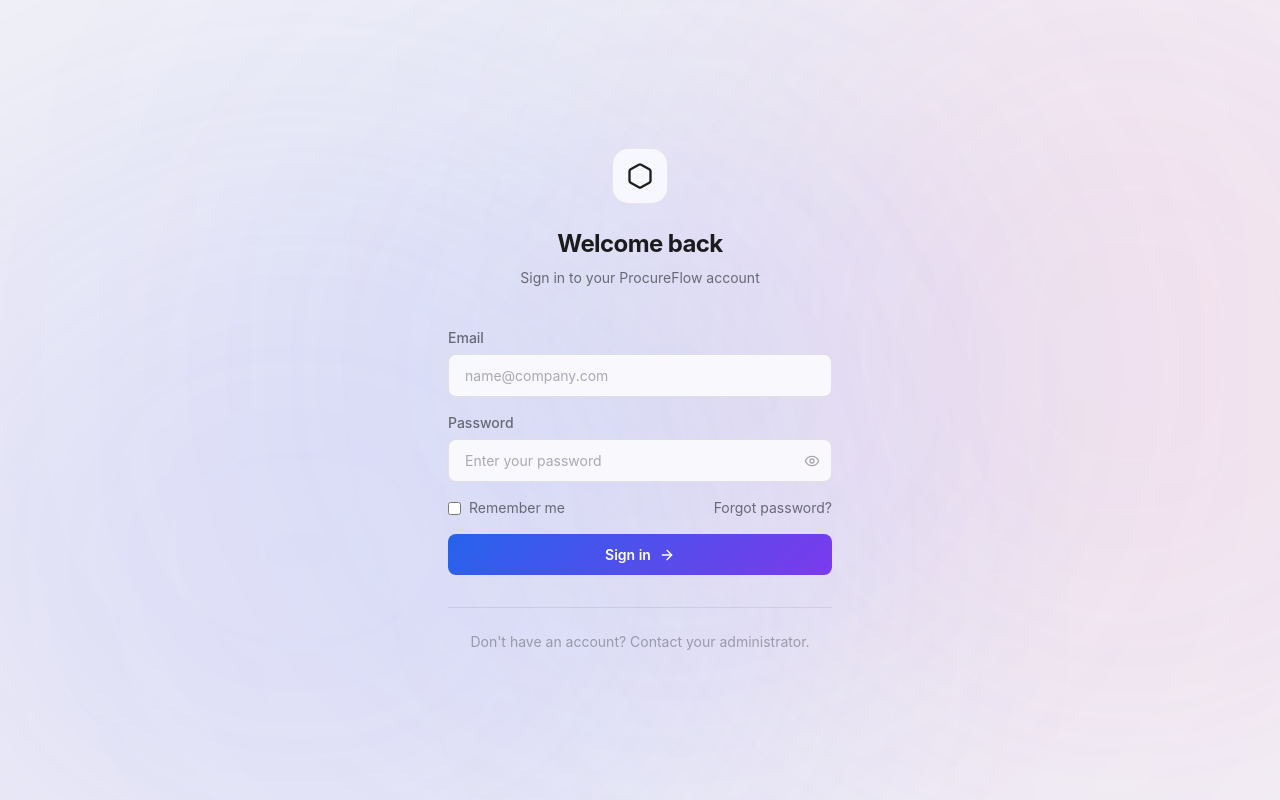
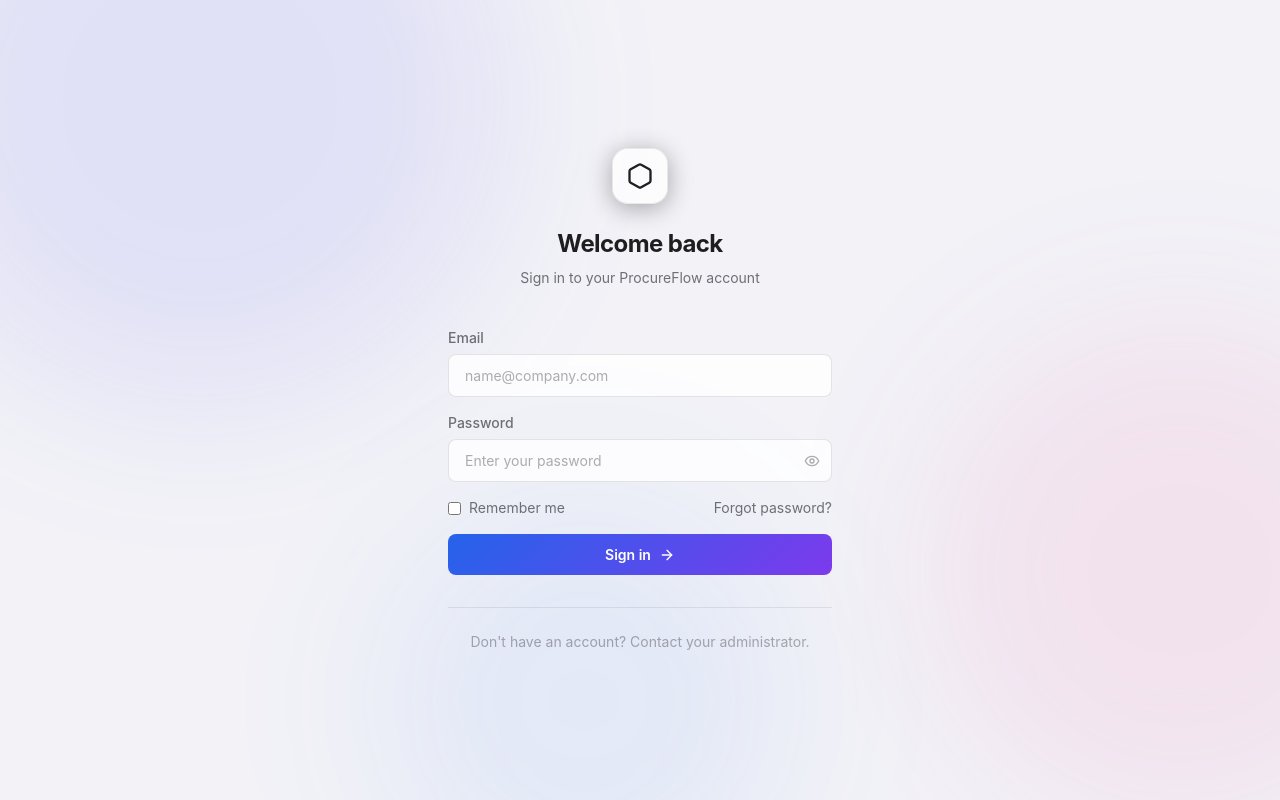
Before and after one commit to KONDOJUVINAYKUMAR08/ProcureFlow, a React (Create React App) app in the folder frontend/: page /login in a window 1280 px wide. Built offline with nearby package versions, Linux system fonts and the light colour scheme; no server answers; the HTML template or start-up script is replaced by a standard one.

Commit message:
Revert "Dark theme: Windows 11 charcoal background (#1d1d1d), flat elevated cards, Mica-style barely-visible orbs"
This reverts commit 59fb30833137554a7578af59045952bc64235854.

```diff
--- a/frontend/src/index.css
+++ b/frontend/src/index.css
@@ -7,26 +7,25 @@
 /* ── Theme CSS Variables ─────────────────────────────────────────────────── */
 /* :root = dark (default). html.light overrides to light palette.            */
 :root {
-  /* Windows 11 dark theme — dark charcoal, NOT pure black */
-  --page-bg:          #1d1d1d;
-  --fg:               rgba(255,255,255,0.90);
-  --fg-muted:         rgba(255,255,255,0.55);
-  --fg-faint:         rgba(255,255,255,0.35);
-  --glass-bg:         rgba(255,255,255,0.05);
-  --glass-border:     rgba(255,255,255,0.08);
-  --glass-hover:      rgba(255,255,255,0.08);
-  --input-bg:         rgba(0,0,0,0.20);
-  --input-border:     rgba(255,255,255,0.10);
+  /* macOS-style dark theme — dark blur glass, NOT white-tinted */
+  --page-bg:          #0d0d14;
+  --fg:               rgba(255,255,255,0.95);
+  --fg-muted:         rgba(160,163,190,1);
+  --fg-faint:         rgba(100,104,132,1);
+  --glass-bg:         rgba(26,26,40,0.82);
+  --glass-border:     rgba(255,255,255,0.10);
+  --glass-hover:      rgba(34,34,52,0.90);
+  --input-bg:         rgba(18,18,30,0.88);
+  --input-border:     rgba(255,255,255,0.12);
   --input-focus:      rgba(99,102,241,0.70);
-  --surface:          rgba(18,18,18,0.99);
-  --sidebar-bg:       rgba(15,15,15,0.99);
-  --header-bg:        rgba(20,20,20,0.97);
-  --scrollbar-track:  #1d1d1d;
-  --scrollbar-thumb:  #404040;
-  /* Mica-style: barely-visible colour hints, NOT dominant orbs */
-  --orb-1:            rgba(99,102,241,0.06);
-  --orb-2:            rgba(168,85,247,0.05);
-  --orb-3:            rgba(59,130,246,0.04);
+  --surface:          rgba(20,20,32,0.98);
+  --sidebar-bg:       rgba(12,12,22,0.96);
+  --header-bg:        rgba(12,12,22,0.92);
+  --scrollbar-track:  #0d0d14;
+  --scrollbar-thumb:  #2a2a3a;
+  --orb-1:            rgba(99,102,241,0.22);
+  --orb-2:            rgba(168,85,247,0.18);
+  --orb-3:            rgba(59,130,246,0.14);
 }
 
 html.light {
@@ -90,29 +89,29 @@
 /* ── Components ───────────────────────────────────────────────────────────── */
 @layer components {
 
-  /* Glass Card — Windows 11 style elevated panel + iOS frosted in light */
+  /* Glass Card — macOS dark blur panel / iOS light frosted */
   .glass-card {
     background-color: var(--glass-bg);
     border: 1px solid var(--glass-border);
-    backdrop-filter: blur(20px) saturate(150%);
-    -webkit-backdrop-filter: blur(20px) saturate(150%);
+    backdrop-filter: blur(40px) saturate(180%);
+    -webkit-backdrop-filter: blur(40px) saturate(180%);
     border-radius: 0.875rem;
-    box-shadow: 0 1px 0 rgba(255,255,255,0.06) inset;
+    box-shadow: 0 1px 0 rgba(255,255,255,0.08) inset, 0 4px 24px rgba(0,0,0,0.32);
   }
 
   .glass-card-hover {
     background-color: var(--glass-bg);
     border: 1px solid var(--glass-border);
-    backdrop-filter: blur(20px) saturate(150%);
-    -webkit-backdrop-filter: blur(20px) saturate(150%);
+    backdrop-filter: blur(40px) saturate(180%);
+    -webkit-backdrop-filter: blur(40px) saturate(180%);
     border-radius: 0.875rem;
-    box-shadow: 0 1px 0 rgba(255,255,255,0.06) inset;
-    transition: all 0.25s;
+    box-shadow: 0 1px 0 rgba(255,255,255,0.08) inset, 0 4px 24px rgba(0,0,0,0.32);
+    transition: all 0.3s;
   }
   .glass-card-hover:hover {
     background-color: var(--glass-hover);
-    border-color: var(--glass-border);
-    box-shadow: 0 1px 0 rgba(255,255,255,0.08) inset, 0 0 0 1px rgba(99,102,241,0.30);
+    border-color: var(--input-focus);
+    box-shadow: 0 1px 0 rgba(255,255,255,0.10) inset, 0 8px 32px rgba(99,102,241,0.12);
   }
 
   .glow-effect { box-shadow: 0 0 40px -10px rgba(99,102,241,0.15); }
@@ -257,21 +256,21 @@
 .orb {
   position: absolute;
   border-radius: 50%;
-  filter: blur(160px);
+  filter: blur(80px);
 }
 .orb-1 {
-  width: 1000px; height: 900px;
-  bottom: -200px; left: -200px;
+  width: 600px; height: 600px;
+  top: -200px; left: -100px;
   background: var(--orb-1);
 }
 .orb-2 {
-  width: 900px; height: 900px;
-  top: -100px; right: -300px;
+  width: 500px; height: 500px;
+  top: 40%; right: -150px;
   background: var(--orb-2);
 }
 .orb-3 {
-  width: 700px; height: 700px;
-  bottom: 10%; right: 20%;
+  width: 400px; height: 400px;
+  bottom: -100px; left: 30%;
   background: var(--orb-3);
 }
 
```
